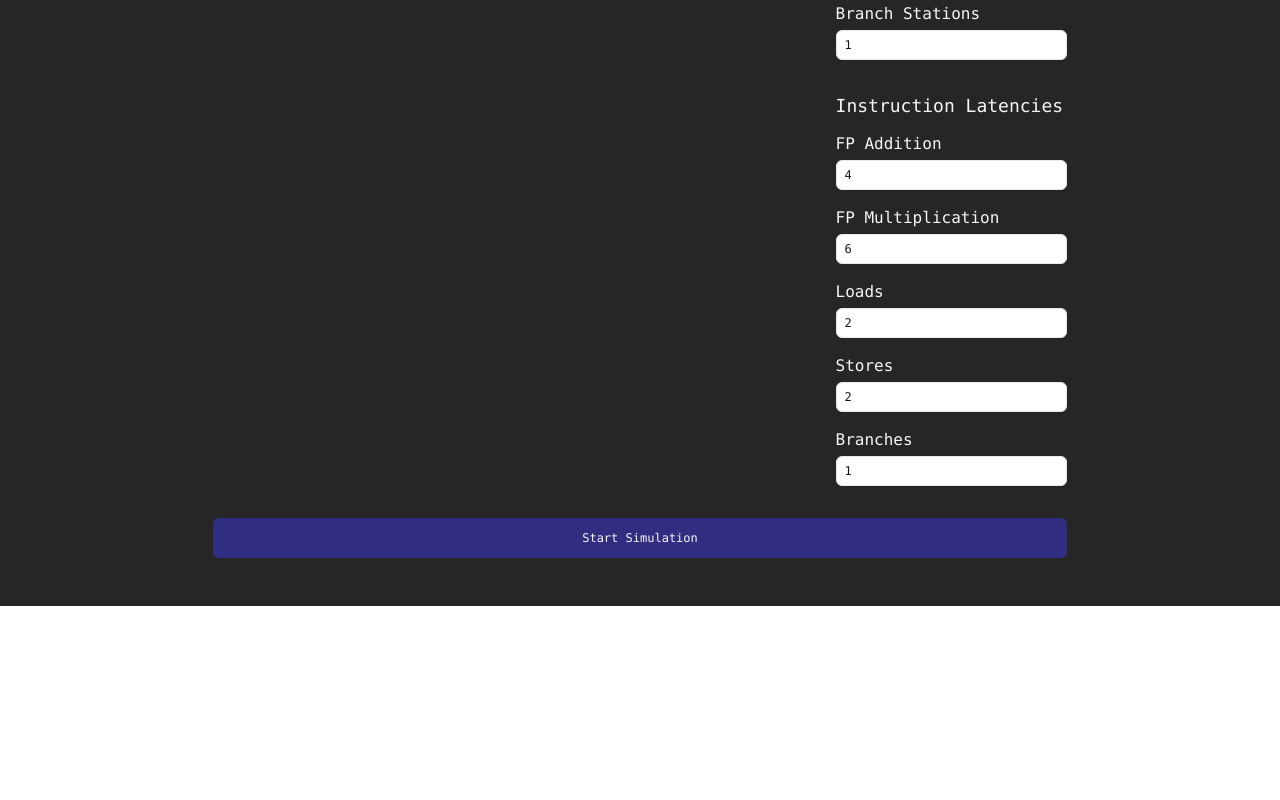
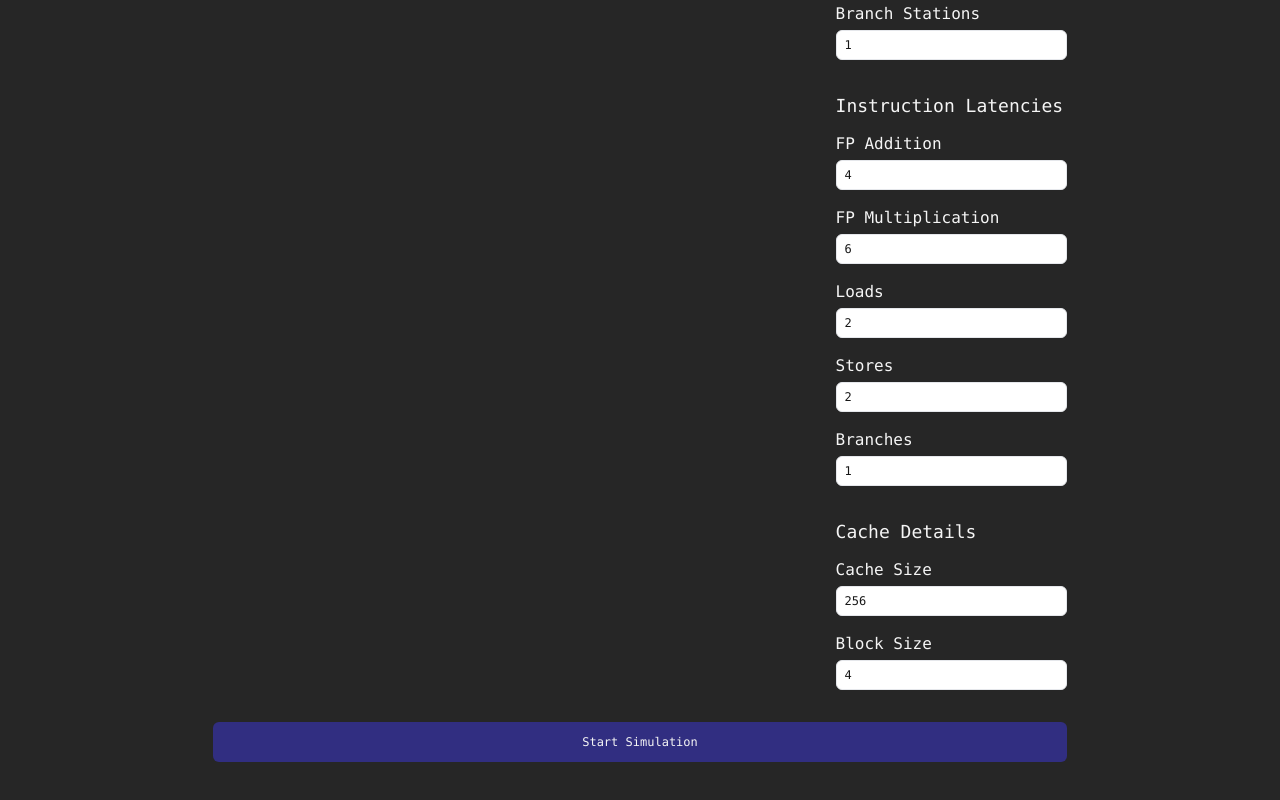
Before and after one commit to farah065/tomasulo-simulator, a React (Vite) app: page / in a window 1280 px wide. Shown: the part 534-1334 px from the top of the page. Before the commit the page ends 1140 px from the top, so only its background shows below. Built offline with nearby package versions, Linux system fonts and the light colour scheme.

Commit message:
added cache in frontend

```diff
--- a/src/App.jsx
+++ b/src/App.jsx
@@ -11,6 +11,7 @@ import MultiplicationStation from "./components/tables/Multiplication Station/Mu
 import LoadBuffer from "./components/tables/Load Buffer/LoadBuffer";
 import StoreBuffer from "./components/tables/Store Buffer/StoreBuffer";
 import BranchStation from "./components/tables/Branch Station/BranchStation";
+import Cache from "./components/tables/Cache/Cache";
 import { initializeSimulation, advanceCycle } from "./logic";
 
 function App() {
@@ -71,7 +72,9 @@ function App() {
         store: 2,
         branch: 1,
     });
-    const [cache, setCache] = useState({cacheSize: 0, blockSize: 0});
+    const [cache, setCache] = useState({ cacheSize: 256, blockSize: 4 }); // 256 Bytes, 4 Bytes per block, 64 blocks total
+    const [cacheData, setCacheData] = useState([]);
+
     const [page, setPage] = useState(0);
     const [cycle, setCycle] = useState(0);
 
@@ -165,7 +168,7 @@ function App() {
         const intStations = Object.fromEntries(Object.entries(stationSizes).map(([key, value]) => [key, parseInt(value)]));
         // make sure all instruction latencies are ints
         const intLatencies = Object.fromEntries(Object.entries(instructionLatencies).map(([key, value]) => [key, parseInt(value)]));
-        const result = await initializeSimulation(intStations, intLatencies, instructions);
+        const result = await initializeSimulation(intStations, intLatencies, instructions, cache);
         console.log("RESULT: ", result);
         setInstructionQueue(result.frontendUpdate.instructionQueue);
         setAddData(result.frontendUpdate.addData);
@@ -222,7 +225,11 @@ function App() {
                             <h2 className="text-xl mb-3">
                                 Settings
                             </h2>
-                            <Setup stationSizes={stationSizes} setStationSizes={setStationSizes} instructionLatencies={instructionLatencies} setInstructionLatencies={setInstructionLatencies} />
+                            <Setup
+                                stationSizes={stationSizes} setStationSizes={setStationSizes}
+                                instructionLatencies={instructionLatencies} setInstructionLatencies={setInstructionLatencies}
+                                cache={cache} setCache={setCache}
+                            />
                         </div>
                     </div>
                     <div className="w-2/3">
@@ -251,6 +258,7 @@ function App() {
                             <LoadBuffer data={loadData} />
                             <StoreBuffer data={storeData} />
                             <BranchStation data={branchData} />
+                            <Cache data={cacheData} />
                         </div>
                         <div className="col-span-2">
                             <h2 className="text-xl mb-3">
--- a/src/components/Setup.jsx
+++ b/src/components/Setup.jsx
@@ -1,6 +1,6 @@
 import { Input } from "./ui/input";
 
-function Setup({ stationSizes, setStationSizes, instructionLatencies, setInstructionLatencies }) {
+function Setup({ stationSizes, setStationSizes, instructionLatencies, setInstructionLatencies, cache, setCache }) {
     return (
         <div className="flex flex-col gap-4">
             <h2 className="-mb-1 text-lg mt-4">
@@ -71,6 +71,7 @@ function Setup({ stationSizes, setStationSizes, instructionLatencies, setInstruc
                     />
                 </div>
             </div>
+
             <h2 className="-mb-1 text-lg mt-4">
                 Instruction Latencies
             </h2>
@@ -139,6 +140,36 @@ function Setup({ stationSizes, setStationSizes, instructionLatencies, setInstruc
                     />
                 </div>
             </div>
+
+            <h2 className="-mb-1 text-lg mt-4">
+                Cache Details
+            </h2>
+            <div>
+                <h3 className="mb-1">
+                    Cache Size
+                </h3>
+                <div className="w-full">
+                    <Input
+                        type="number"
+                        defaultValue={cache.cacheSize}
+                        className="w-full"
+                        onChange={(e) => setCache({ ...cache, cacheSize: e.target.value })}
+                    />
+                </div>
+            </div>
+            <div>
+                <h3 className="mb-1">
+                    Block Size
+                </h3>
+                <div className="w-full">
+                    <Input
+                        type="number"
+                        defaultValue={cache.blockSize}
+                        className="w-full"
+                        onChange={(e) => setCache({ ...cache, blockSize: e.target.value })}
+                    />
+                </div>
+            </div>
         </div>
     );
 }
--- /dev/null
+++ b/src/components/tables/Cache/Cache.jsx
@@ -0,0 +1,15 @@
+import { DataTable } from "../data-table";
+import { columns } from "./columns";
+
+function Cache({ data }) {
+    return (
+        <div>
+            <h1 className="mb-2">
+                Cache
+            </h1>
+            <DataTable columns={columns()} data={data} />
+        </div>
+    );
+}
+
+export default Cache;
--- /dev/null
+++ b/src/components/tables/Cache/columns.jsx
@@ -0,0 +1,32 @@
+export const columns = () => [
+    {
+        accessorKey: "address",
+        header: "Address",
+    },
+    {
+        accessorKey: "tag",
+        header: "Tag",
+        cell: ({ row }) => {
+			const tag = row.original.tag;
+
+			return (
+				<span>{tag <= 0 ? "0" : tag}</span>
+			);
+		},
+    },
+    {
+        accessorKey: "valid",
+        header: "Valid",
+        cell: ({ row }) => {
+			const tag = row.original.tag;
+
+			return (
+				<span>{tag < 0 ? "0" : "1"}</span>
+			);
+		},
+    },
+    {
+        accessorKey: "data",
+        header: "Data",
+    }
+];
```
